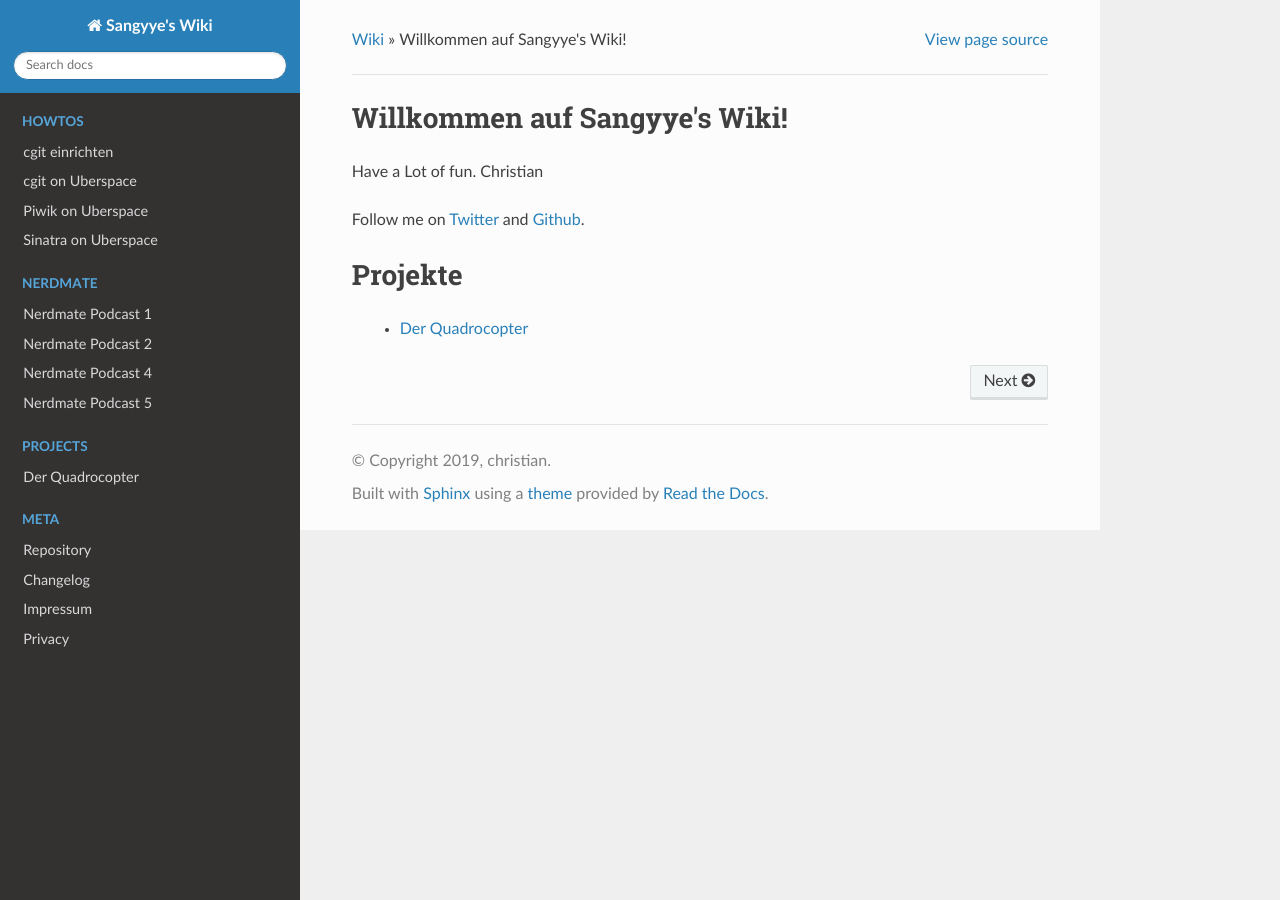
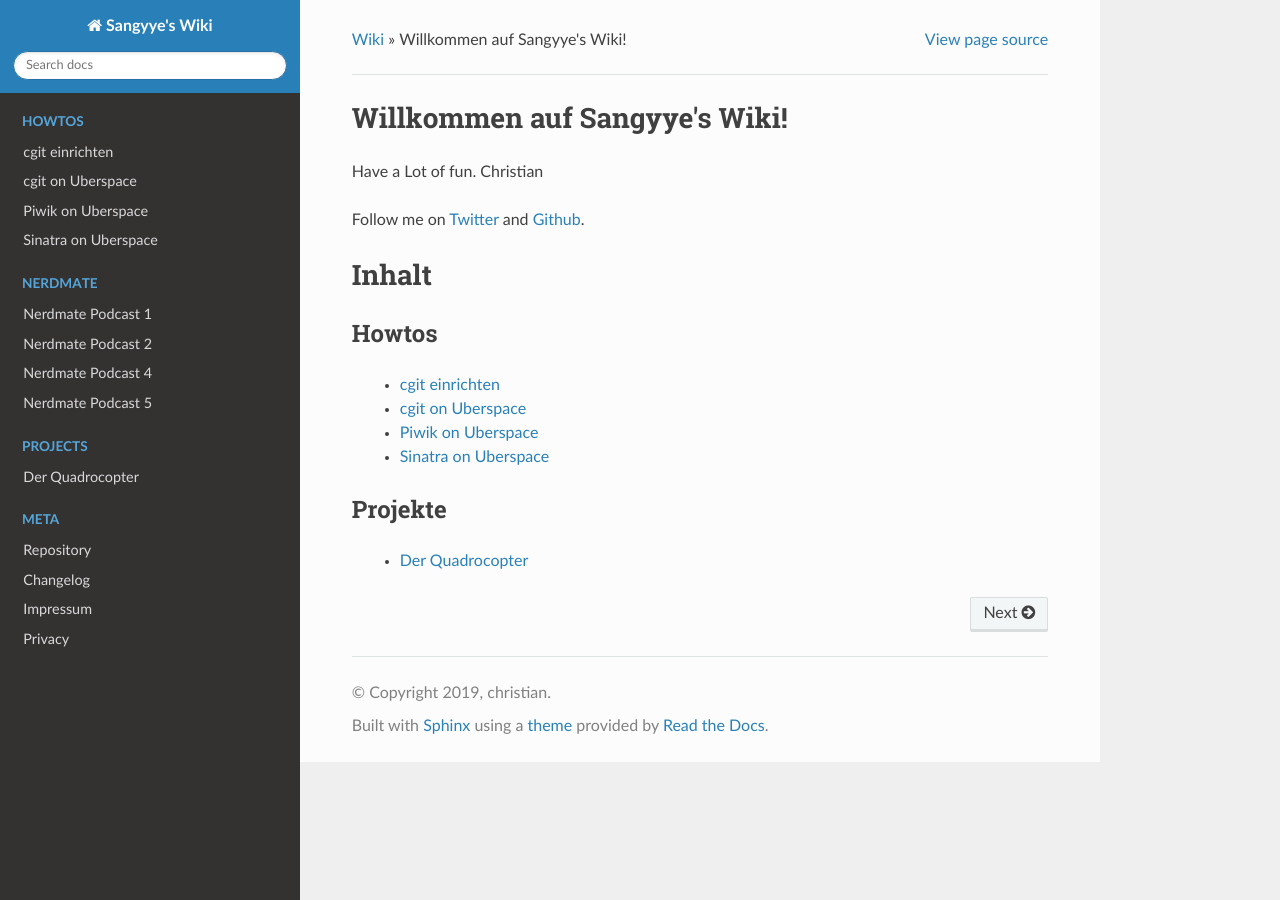
Before and after one commit to sangyye/wiki, a Sphinx documentation site: the page built from source/index.rst, in a window 1280 px wide. Built offline with Sphinx 7.4.7 and the Read the Docs theme 2.0.0, drawn with Linux system fonts in a browser that asks for light colours.

Commit message:
Add content to index page

```diff
--- a/source/index.rst
+++ b/source/index.rst
@@ -9,8 +9,18 @@ Have a Lot of fun. Christian
 
 Follow me on `Twitter <https://twitter.com/sangyye>`_ and `Github <https://github.com/sangyye>`_.
 
+Inhalt
+======
+
+Howtos
+------
+  * :doc:`howto/cgit_einrichten`
+  * :doc:`howto/cgit_on_uberspace`
+  * :doc:`howto/piwik_on_uberspace`
+  * :doc:`howto/sinatra_on_uberspace`
+
 Projekte
-========
+--------
   * :doc:`project_quadrocopter`
 
 
```
